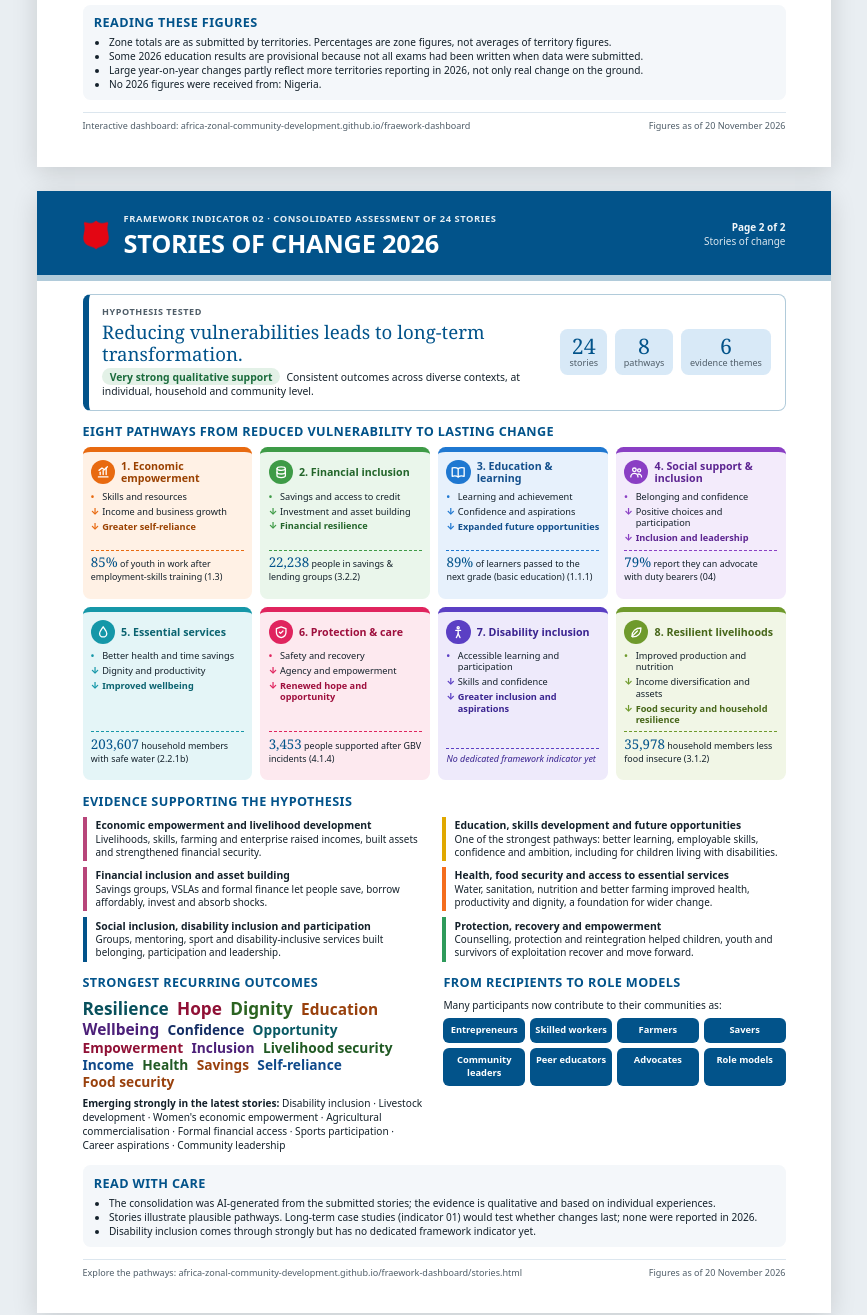
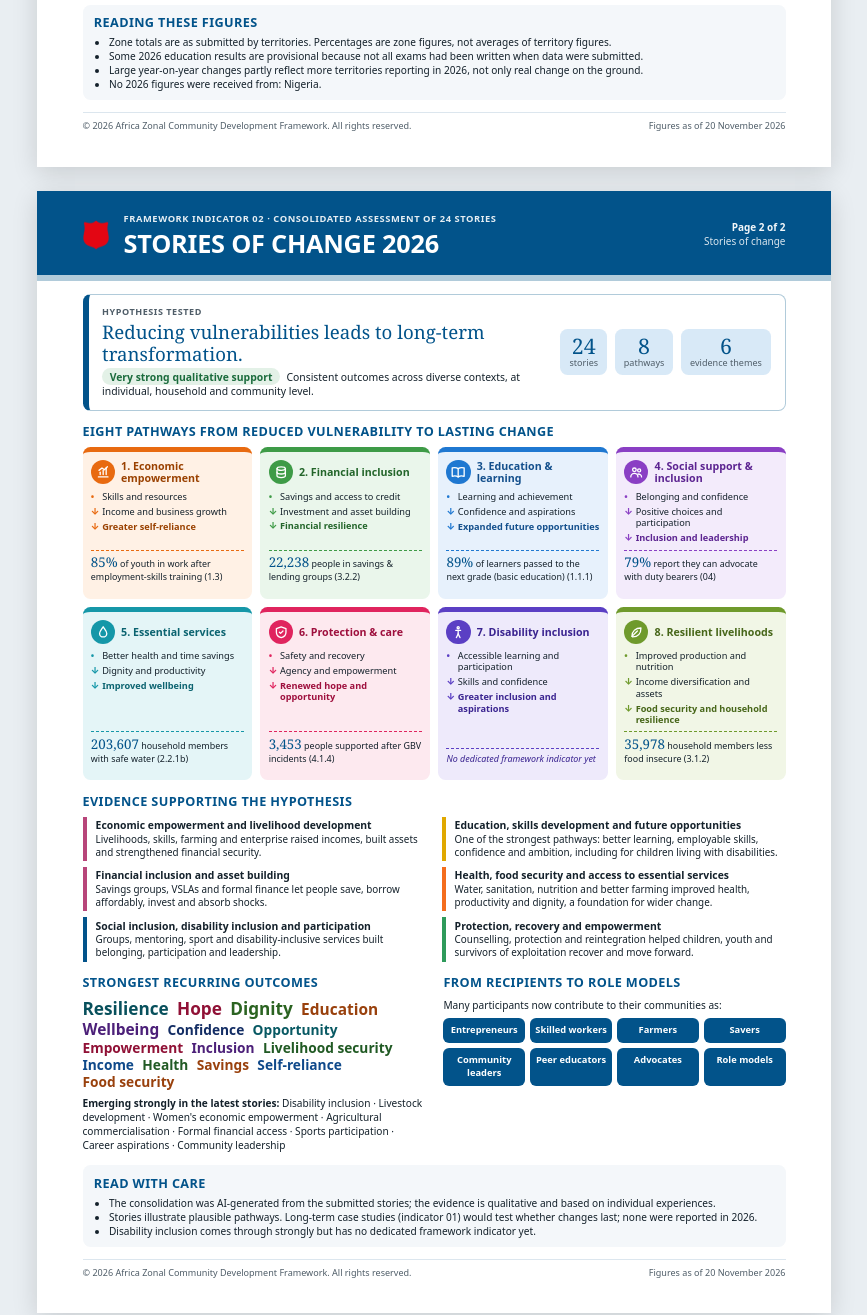
Before and after one commit to Africa-Zonal-Community-Development/framework-dashboard, a plain HTML site: page summary.html in a window 1280 px wide. Shown: the part 1080-2395 px from the top of the page, without its empty margins (206-1073 px from the left). Drawn offline with Linux system fonts and the light colour scheme; no server answers.

Commit message:
Summary footer: copyright line instead of site links
Co-Authored-By: Claude Opus 5.5 <noreply@anthropic.com>
Claude-Session: https://claude.ai/code/session_01SpdfbBjuUx7uZauULKfghS

```diff
--- a/summary.html
+++ b/summary.html
@@ -69,7 +69,7 @@
       </section>
 
       <footer class="sh-foot">
-        <span>Interactive dashboard: africa-zonal-community-development.github.io/fraework-dashboard</span>
+        <span>© 2026 Africa Zonal Community Development Framework. All rights reserved.</span>
         <span id="s-stamp1"></span>
       </footer>
     </article>
@@ -129,7 +129,7 @@
       </section>
 
       <footer class="sh-foot">
-        <span>Explore the pathways: africa-zonal-community-development.github.io/fraework-dashboard/stories.html</span>
+        <span>© 2026 Africa Zonal Community Development Framework. All rights reserved.</span>
         <span id="s-stamp2"></span>
       </footer>
     </article>
```
Also changed, not shown: 1 other file.
